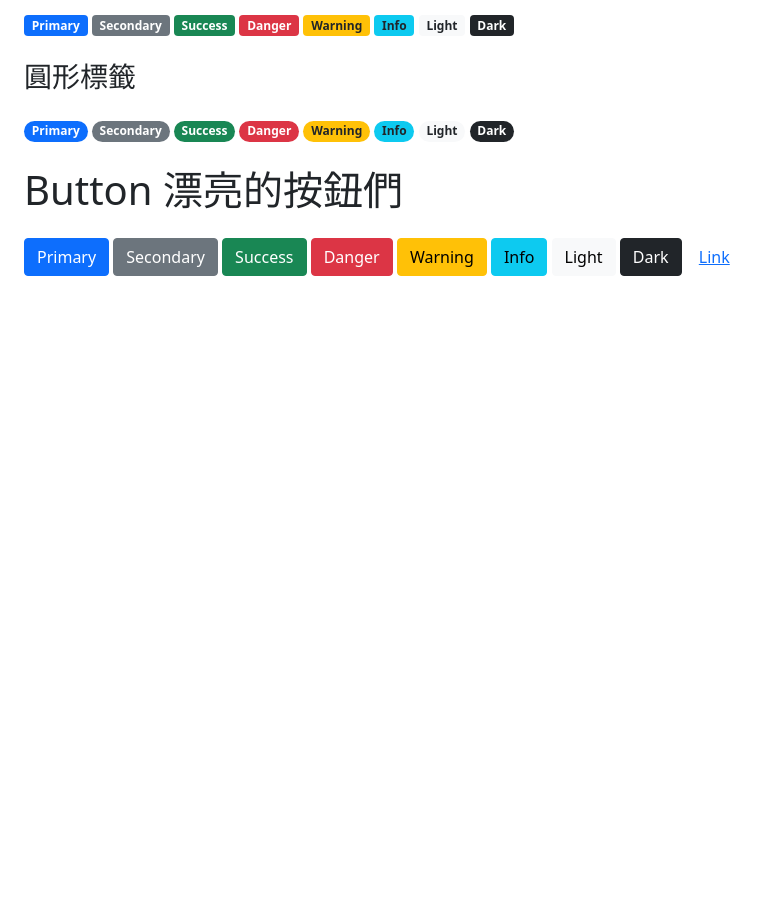
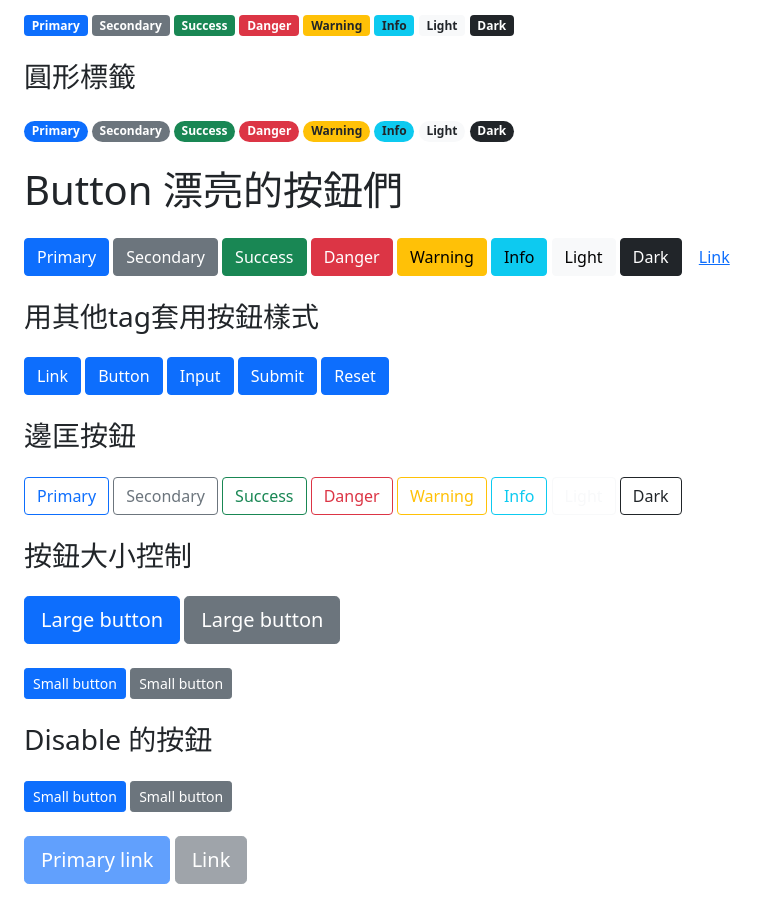
Before and after one commit to ShouShouRen/bootstrap-5-npm, a website built with webpack: page src/index.html in a window 1280 px wide. Shown: the part 729-1637 px from the top of the page, without its empty margins (0-769 px from the left). Before the commit the page ends 1029 px from the top, so only its background shows below. Built offline with nearby package versions, Linux system fonts and the light colour scheme.

Commit message:
20220730

```diff
--- a/src/index.html
+++ b/src/index.html
@@ -477,6 +477,44 @@
   <button type="button" class="btn btn-light">Light</button>
   <button type="button" class="btn btn-dark">Dark</button>
   <button type="button" class="btn btn-link">Link</button>
+  <h3 class="my-4">用其他tag套用按鈕樣式</h3>
+  <a class="btn btn-primary" href="#" role="button">Link</a>
+  <button class="btn btn-primary" type="submit">Button</button>
+  <input class="btn btn-primary" type="button" value="Input">
+  <input class="btn btn-primary" type="submit" value="Submit">
+  <input class="btn btn-primary" type="reset" value="Reset">
+
+  <h3 class="my-4">邊匡按鈕</h3>
+  <button type="button" class="btn btn-outline-primary">Primary</button>
+  <button type="button" class="btn btn-outline-secondary">Secondary</button>
+  <button type="button" class="btn btn-outline-success">Success</button>
+  <button type="button" class="btn btn-outline-danger">Danger</button>
+  <button type="button" class="btn btn-outline-warning">Warning</button>
+  <button type="button" class="btn btn-outline-info">Info</button>
+  <button type="button" class="btn btn-outline-light">Light</button>
+  <button type="button" class="btn btn-outline-dark">Dark</button>
+
+  <h3 class="my-4">按鈕大小控制</h3>
+  <div>
+    <button type="button" class="btn btn-primary btn-lg">Large button</button>
+    <button type="button" class="btn btn-secondary btn-lg">Large button</button>
+  </div>
+  <br>
+  <div>
+    <button type="button" class="btn btn-primary btn-sm">Small button</button>
+    <button type="button" class="btn btn-secondary btn-sm">Small button</button>
+  </div>
+
+  <h3 class="my-4">Disable 的按鈕</h3>
+
+  <button type="button" class="btn btn-primary btn-sm">Small button</button>
+  <button type="button" class="btn btn-secondary btn-sm">Small button</button>
+
+  <br>
+  <br>
+  <a href="#" class="btn btn-primary btn-lg disabled" tabindex="-1" role="button" aria-disabled="true">Primary link</a>
+  <a href="#" class="btn btn-secondary btn-lg disabled" tabindex="-1" role="button" aria-disabled="true">Link</a>
+
 </body>
 
 </html>
```
